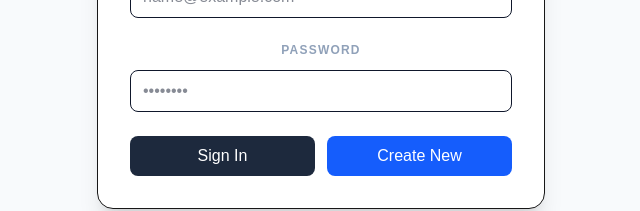
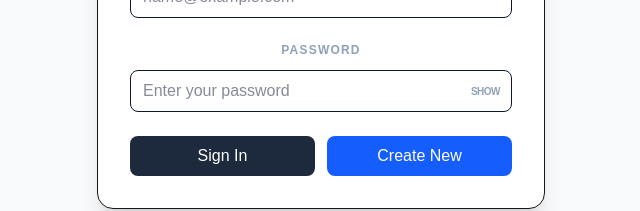
Before and after one commit to alpiazza13/soccer-matches, a Next.js app in the folder frontend/: page / in a window 1280 px wide. Shown: the part 384-595 px from the top of the page, without its empty margins (319-959 px from the left). Built offline with nearby package versions, Linux system fonts and the light colour scheme.

Commit message:
add show password button

```diff
--- a/frontend/components/UserLogin.tsx
+++ b/frontend/components/UserLogin.tsx
@@ -7,6 +7,7 @@ export default function UserLogin() {
   const { setToken } = useUser();
   const [email, setEmail] = useState('');
   const [password, setPassword] = useState('');
+  const [showPassword, setShowPassword] = useState(false);
   const [error, setError] = useState<string | null>(null);
 
   const formatError = (data: any) => {
@@ -89,14 +90,24 @@ return (
       <label className="text-xs font-bold text-slate-400 uppercase tracking-widest mb-3 block">
         Password
       </label>
-      <input
-        type="password"
-        placeholder="••••••••"
-        className="w-full border rounded-lg px-3 py-2 outline-none focus:ring-2 focus:ring-blue-500 text-slate-900"
-        value={password}
-        onChange={(e) => setPassword(e.target.value)}
-        onKeyDown={(e) => e.key === 'Enter' && handleLogin()}
-      />
+      <div className="relative">
+        <input
+          id="password-input"
+          type={showPassword ? "text" : "password"}
+          placeholder="Enter your password"
+          className="w-full border rounded-lg px-3 py-2 pr-12 outline-none focus:ring-2 focus:ring-blue-500 text-slate-900"
+          value={password}
+          onChange={(e) => setPassword(e.target.value)}
+          onKeyDown={(e) => e.key === 'Enter' && handleLogin()}
+        />
+        <button
+          type="button"
+          onClick={() => setShowPassword(!showPassword)}
+          className="absolute right-3 top-1/2 -translate-y-1/2 text-[10px] font-black text-slate-400 hover:text-blue-600 uppercase tracking-tighter transition-colors"
+        >
+          {showPassword ? "Hide" : "Show"}
+        </button>
+      </div>
     </div>
 
       {/* Action Buttons */}
```
